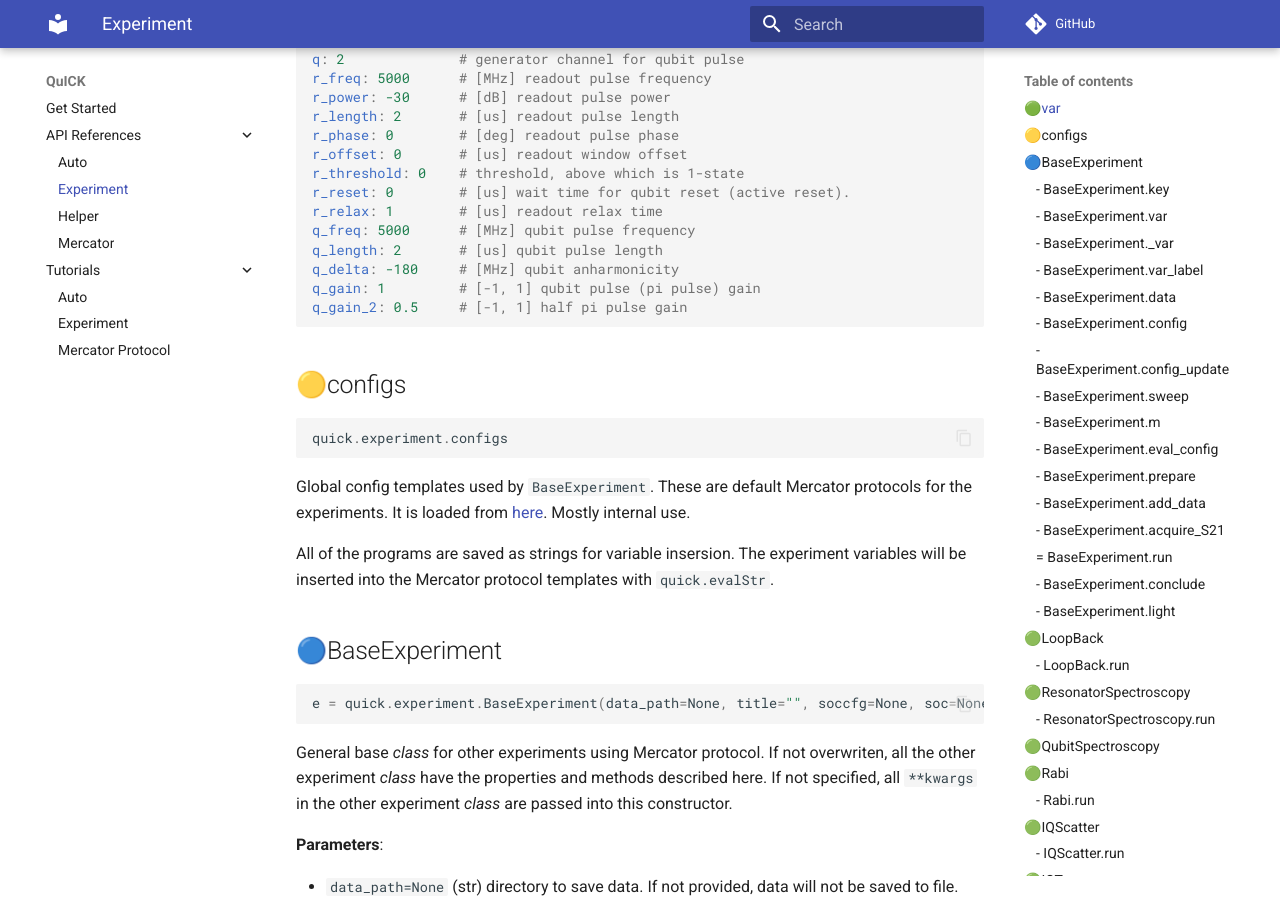
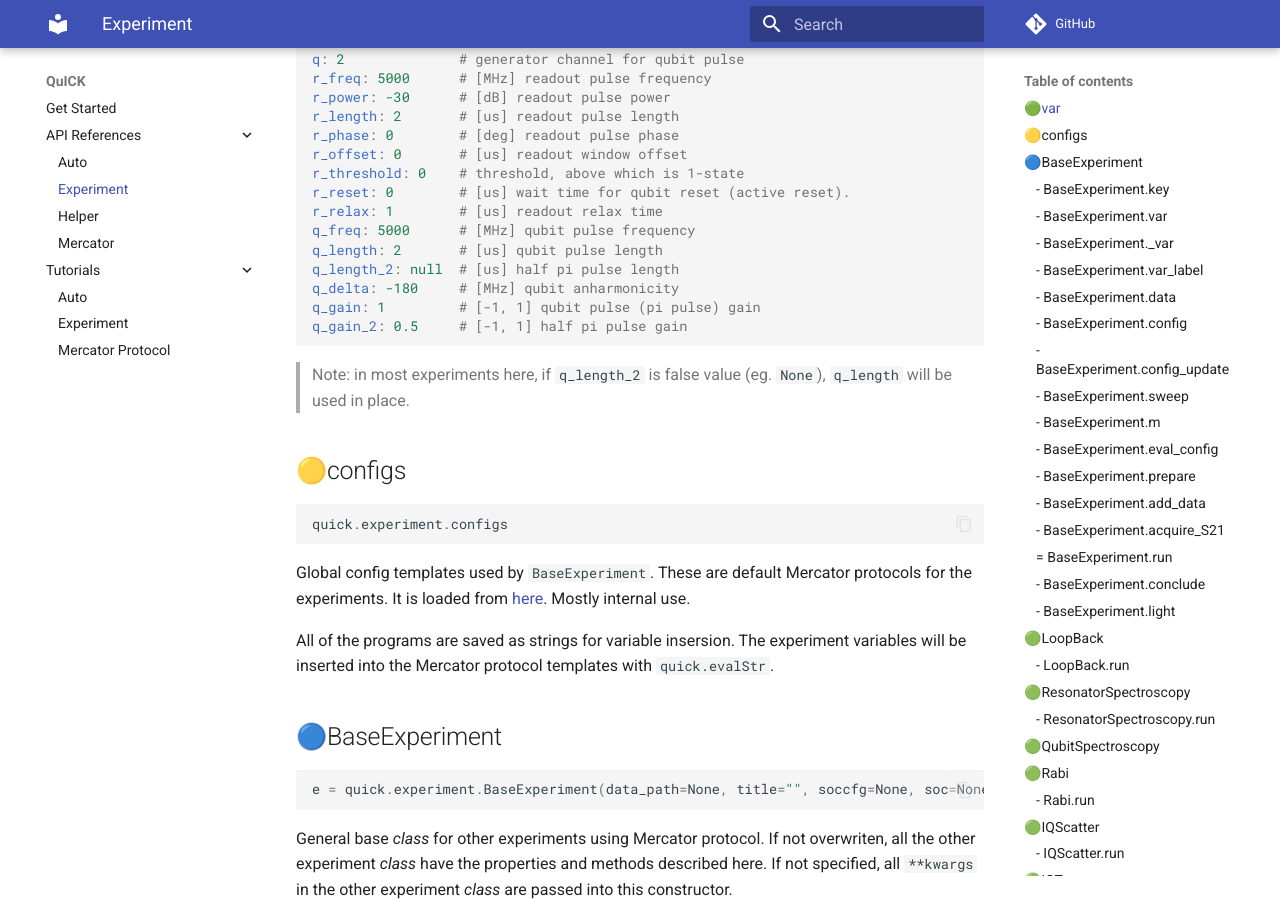
Before and after one commit to clelandlab/quick, an MkDocs documentation site: the page built from docs/API References/experiment.md, in a window 1280 px wide and 900 px high, scrolled down 573 px. Built offline with MkDocs 1.6.1 and Material for MkDocs 9.7.7, drawn with Linux system fonts in a browser that asks for light colours; comment, search, counter and statistics services are not loaded; some of the changed text lies outside the part shown.

````diff
--- a/docs/API References/experiment.md
+++ b/docs/API References/experiment.md
@@ -34,10 +34,13 @@
 r_relax: 1        # [us] readout relax time
 q_freq: 5000      # [MHz] qubit pulse frequency
 q_length: 2       # [us] qubit pulse length
+q_length_2: null  # [us] half pi pulse length
 q_delta: -180     # [MHz] qubit anharmonicity
 q_gain: 1         # [-1, 1] qubit pulse (pi pulse) gain
 q_gain_2: 0.5     # [-1, 1] half pi pulse gain
 ```
+
+> Note: in most experiments here, if `q_length_2` is false value (eg. `None`), `q_length` will be used in place.
 
 ## 🟡configs
 
````
Also changed, not shown: other parts of docs/API References/experiment.md (+1 -1 lines), docs/Tutorials/auto.md (+2 -2 lines), 4 other files.
